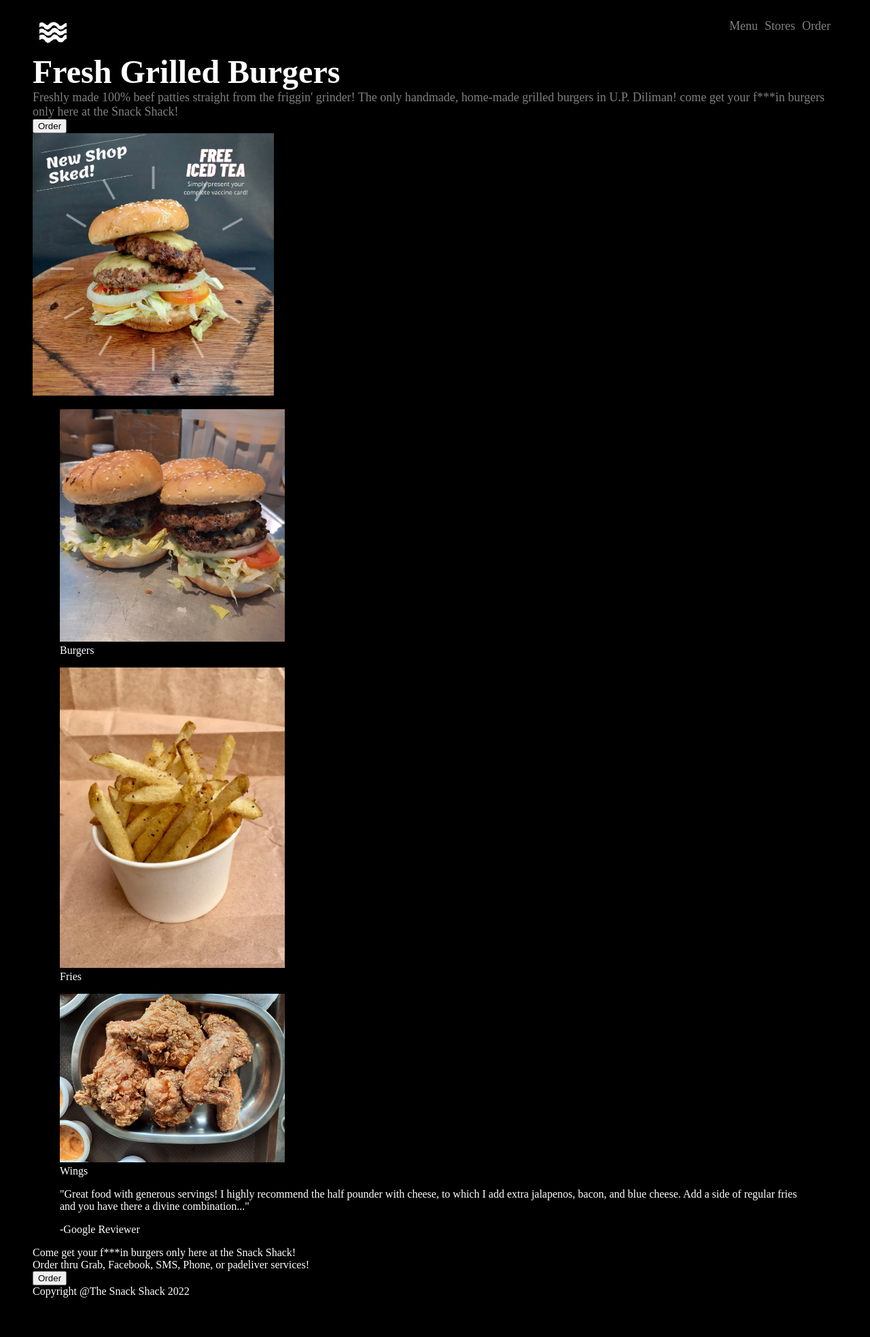
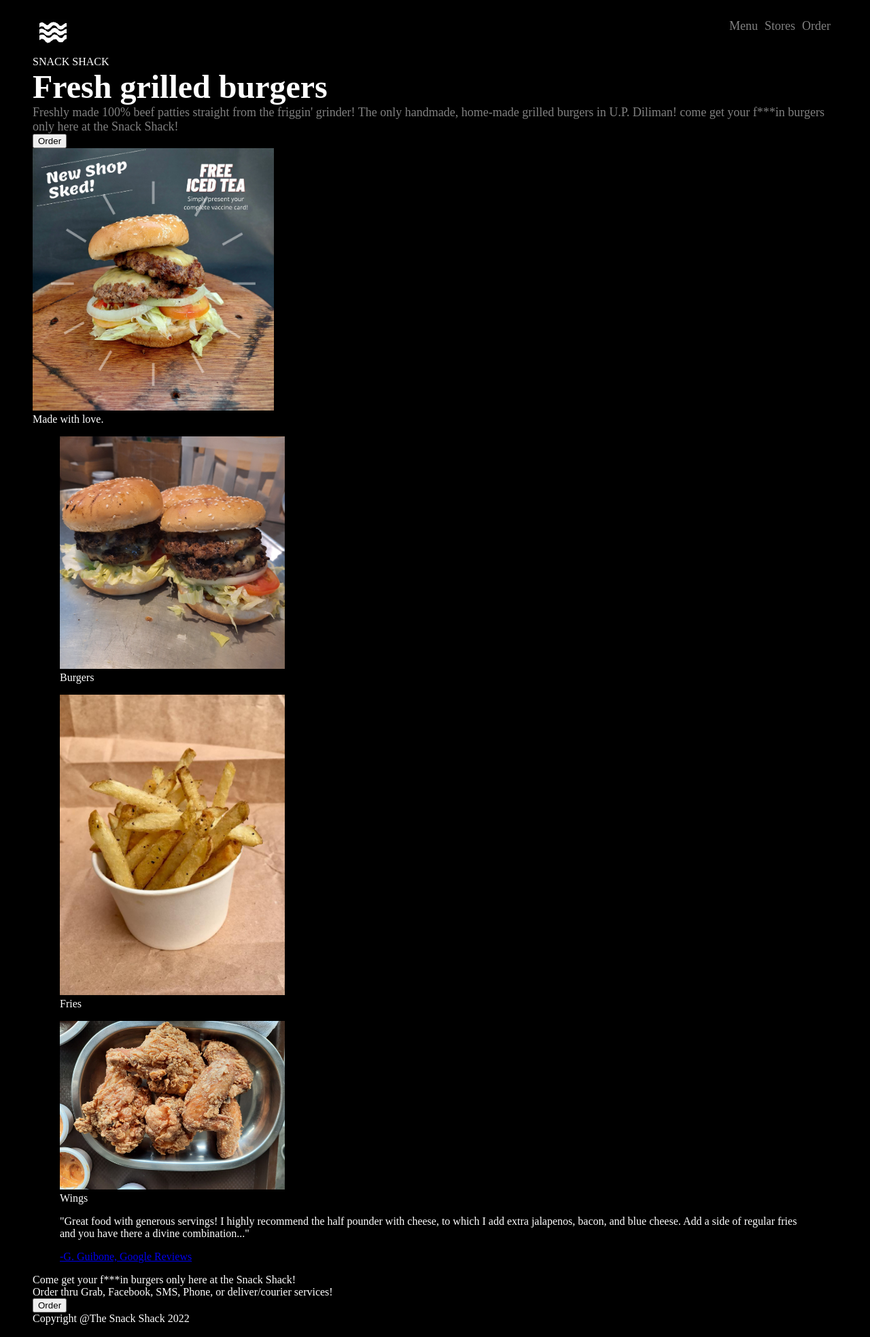
Before and after one commit to ricowww/landing-page, a plain HTML site: page index.html in a window 1280 px wide. Shown: the whole page at 68% size. Before the commit the page ends 1927 px from the top, so only its background shows below. Drawn offline with Linux system fonts and the light colour scheme.

Commit message:
Update index.html

```diff
--- a/index.html
+++ b/index.html
@@ -8,7 +8,13 @@
 <body>
 
     <div class="header-section">
-        <img class="header-logo" src="media/header-logo.jpg"></img>
+        <div class="header-box">
+            <img class="header-logo" src="media/header-logo.jpg">
+            <div class="icon-text">SNACK SHACK<span class="heart"></span></div>
+        </div>
+
+
+
         <ul class="header-links">
             <li>Menu</li>
             <li>Stores</li>
@@ -16,39 +22,49 @@
         </ul>
     </div>
 
-    <div class="title-section"></div>
+    <div class="title-section">
         <div class="title-box">
-            <div class="title">Fresh Grilled Burgers</div>
+            <div class="title">Fresh grilled burgers</div>
             <div class="subtitle">Freshly made 100% beef patties straight from the friggin' grinder! The only handmade, home-made grilled burgers in U.P. Diliman! come get your f***in burgers only here at the Snack Shack!</div>
             <button class="order">Order</button>
         </div>
-        <img src="media/title-image.jpg">
+        <img class="hero-image" alt="hero-image" src="media/title-image.jpg">
     </div>
-    <div class="slides"></div>
+
+    <div class="slides-section">
+        <div class="slides-title">Made with love.</div>
+        <div class="slides">
             <figure class="fig">
-            <img alt ="burger" src="media/burger.jpg">
+                <img class="fig-img" alt ="burger" src="media/burger.jpg">
                 <figcaption>Burgers</figcaption>
             </figure>
             <figure class="fig">
-            <img alt ="fries" src="media/fries.jpg">
+                <img class="fig-img" alt ="fries" src="media/fries.jpg">
                 <figcaption>Fries</figcaption>
             </figure>
             <figure class="fig">
-            <img alt ="chicken-wings" src="media/wings.jpg">
+                <img class="fig-img" alt ="chicken-wings" src="media/wings.jpg">
                 <figcaption>Wings</figcaption>
             </figure>
-    <div class="quote"></div>
+        </div>
+    </div>
+
+    <div class="quote-section">
         <blockquote cite="https://goo.gl/maps/ib4gpVHQsGfdcKL57">
-            <p>"Great food with generous servings! I highly recommend the half pounder with cheese, to which I add extra jalapenos, bacon, and blue cheese. Add a side of regular fries and you have there a divine combination..."</p>
-            <figcaption>-Google Reviewer</figcaption>
+            <p class="quote">"Great food with generous servings! I highly recommend the half pounder with cheese, to which I add extra jalapenos, bacon, and blue cheese. Add a side of regular fries and you have there a divine combination..."</p>
+            <p class="cite"><a href="https://goo.gl/maps/ib4gpVHQsGfdcKL57">-G. Guibone, Google Reviews</a></p>
         </blockquote>
-    <div class="cta">
-        <div class="cta-box"></div>
+    </div>
+
+    <div class="cta-section">
+        <div class="cta-container">
+            <div class="cta-box">
                 <div class="cta-title">Come get your f***in burgers only here at the Snack Shack!</div>
-            <div class="cta-subtitle">Order thru Grab, Facebook, SMS, Phone, or padeliver services!</div>
+                <div class="cta-subtitle">Order thru Grab, Facebook, SMS, Phone, or deliver/courier services!</div>
             </div>
             <button class="order">Order</button>
-
+        </div>
+    </div>
         <div class="footer">Copyright @The Snack Shack 2022</div>
 
     </div>
```
Lines whose indentation alone changed are shown as unchanged.
